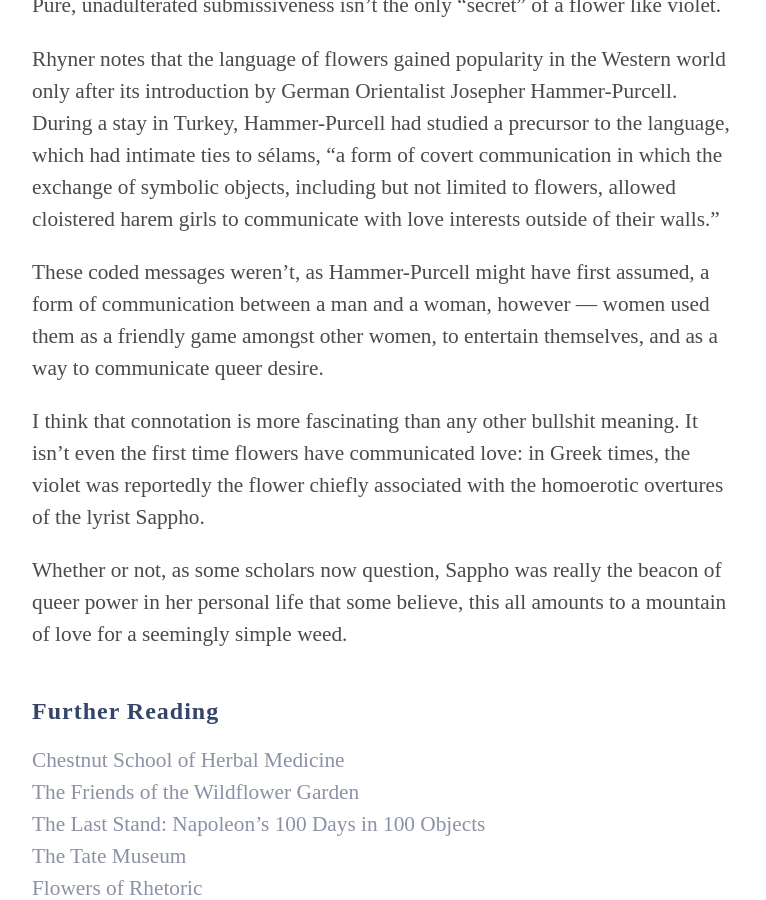
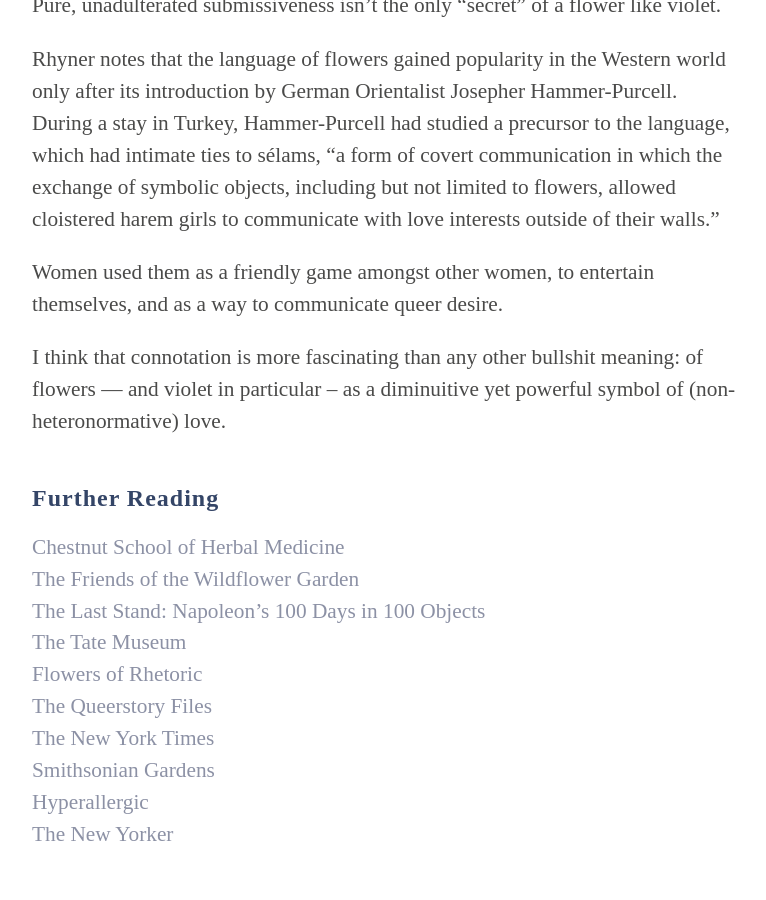
Before and after one commit to tinykite/botanic-romantic, a Jekyll site: the page built from _plants/wild-violet.md, in a window 1280 px wide and 900 px high, scrolled down 5505 px. Shown: the whole window, without its empty margins (256-1022 px from the left). Built offline with Jekyll 4.4.1, drawn with Linux system fonts in a browser that asks for light colours.

Commit message:
Simplified wild violet narrative

```diff
--- a/_plants/wild-violet.md
+++ b/_plants/wild-violet.md
@@ -70,11 +70,9 @@ Pure, unadulterated submissiveness isn’t the only “secret” of a flower lik
 
 Rhyner notes that the language of flowers gained popularity in the Western world only after its introduction by German Orientalist Josepher Hammer-Purcell. During a stay in Turkey, Hammer-Purcell had studied a precursor to the language, which had intimate ties to sélams, “a form of covert communication in which the exchange of symbolic objects, including but not limited to flowers, allowed cloistered harem girls to communicate with love interests outside of their walls.”
 
-These coded messages weren’t, as Hammer-Purcell might have first assumed, a form of communication between a man and a woman, however — women used them as a friendly game amongst other women, to entertain themselves, and as a way to communicate queer desire.
+Women used them as a friendly game amongst other women, to entertain themselves, and as a way to communicate queer desire.
 
-I think that connotation is more fascinating than any other bullshit meaning. It isn’t even the first time flowers have communicated love: in Greek times, the violet was reportedly the flower chiefly associated with the homoerotic overtures of the lyrist Sappho.
-
-Whether or not, as some scholars now question, Sappho was really the beacon of queer power in her personal life that some believe, this all amounts to a mountain of love for a seemingly simple weed.
+I think that connotation is more fascinating than any other bullshit meaning: of flowers — and violet in particular – as a diminuitive yet powerful symbol of (non-heteronormative) love.
 
 ### Further Reading
 
```
